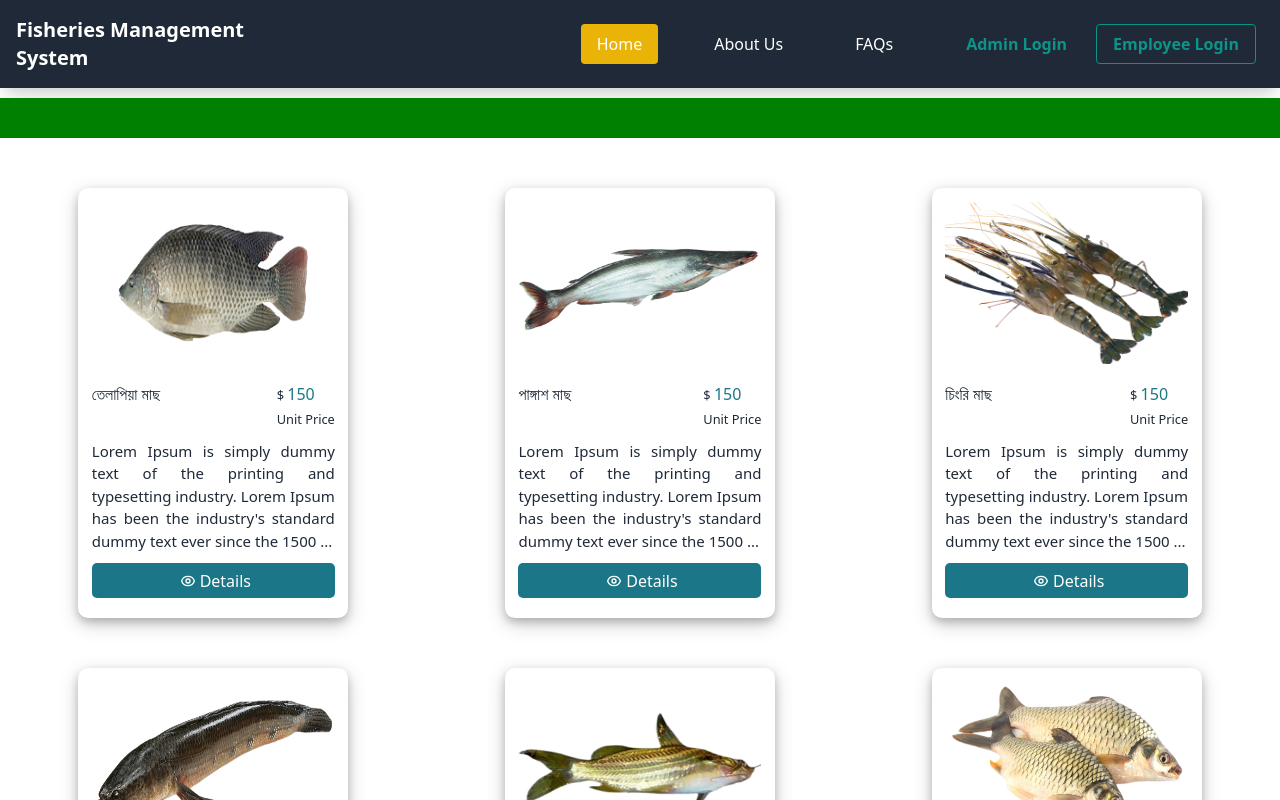
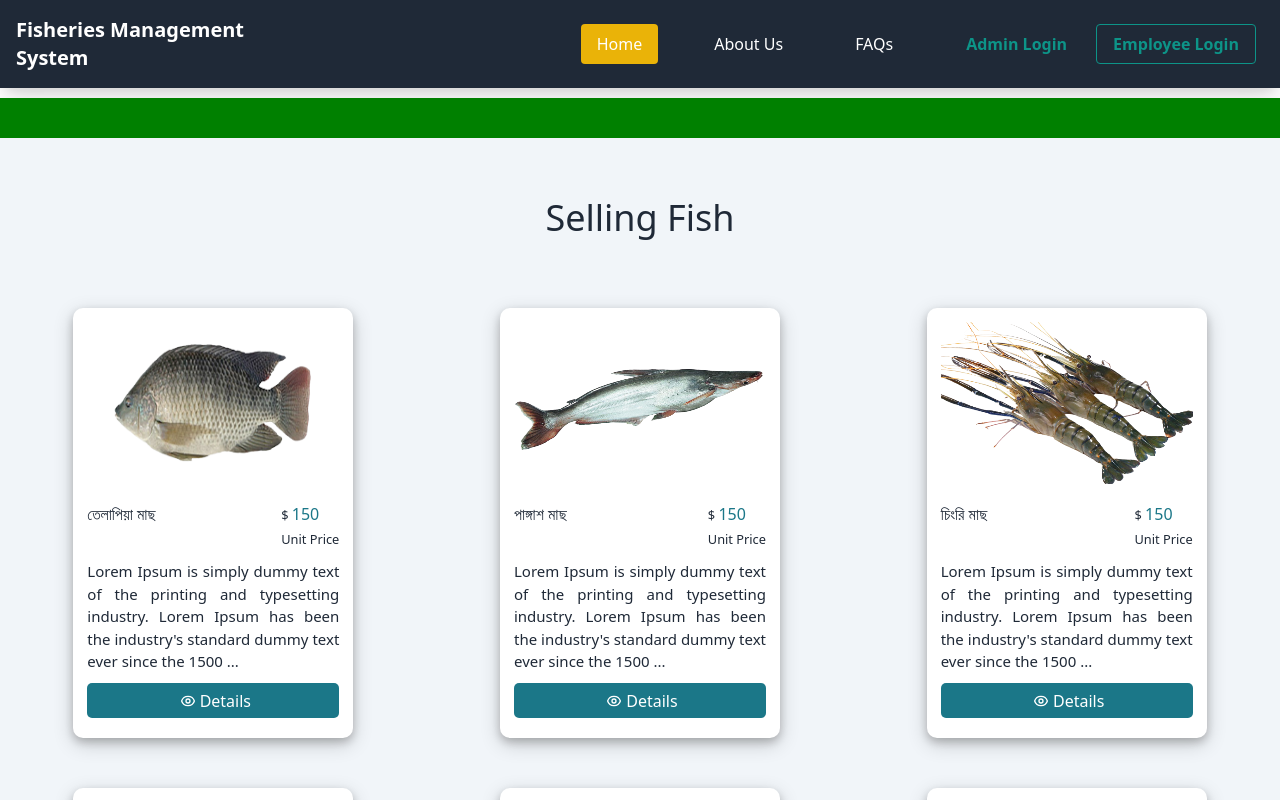
Before and after one commit to Fisheries-Management-System/fisheries-management-system-client, a React (Create React App) app: page / in a window 1280 px wide. Shown: the top 800 px of the page. Built offline with nearby package versions, Linux system fonts and the light colour scheme.

Commit message:
heading added

```diff
--- a/src/Components/HomePage/Testimonial/SellingFish.css
+++ b/src/Components/HomePage/Testimonial/SellingFish.css
@@ -1,6 +1,7 @@
 .selling-fish-card-container {
+    padding: 50px 0;
     display: grid;
-    margin: 50px 0;
+    margin: 0;
     grid-row-gap: 50px;
     grid-template-columns: repeat(3, 1fr);
     justify-items: center;
@@ -9,11 +10,12 @@
 .selling-fish-card {
     position: relative;
 
-    width: 270px;
+    width: 280px;
     height: 430px;
     background-color: white;
     border-radius: 10px;
     box-shadow: 0 4px 8px 0 rgba(0, 0, 0, 0.2), 0 6px 20px 0 rgba(0, 0, 0, 0.19);
+
 }
 
 .fish-img-wrapper {
@@ -31,6 +33,7 @@
     width: 90%;
     margin: 0 5%;
 }
+
 .fish-description-wrapper {
     margin-top: 10px;
 }
@@ -63,6 +66,7 @@
     color: rgb(27, 119, 136);
     font-size: 16px;
 }
+
 .fish-des-text {
     text-align: justify;
     font-size: 15px;
--- a/src/Components/HomePage/Testimonial/SellingFish.jsx
+++ b/src/Components/HomePage/Testimonial/SellingFish.jsx
@@ -3,7 +3,7 @@ import "./SellingFish.css";
 
 const SellingFish = () => {
   const [fishes, setFishes] = useState([]);
-  console.log(fishes);
+
   useEffect(() => {
     fetch("sellingFishData.json")
       .then((res) => res.json())
@@ -12,6 +12,8 @@ const SellingFish = () => {
       });
   }, []);
   return (
+    <div className="bg-slate-100 py-10">
+      <h2 className="text-center text-4xl my-5">Selling Fish</h2>
       <div className="selling-fish-card-container">
         {fishes.map((fish) => (
           <div key={fish.id} className="selling-fish-card">
@@ -65,6 +67,7 @@ const SellingFish = () => {
           </div>
         ))}
       </div>
+    </div>
   );
 };
 
```
Lines whose indentation alone changed are shown as unchanged.
